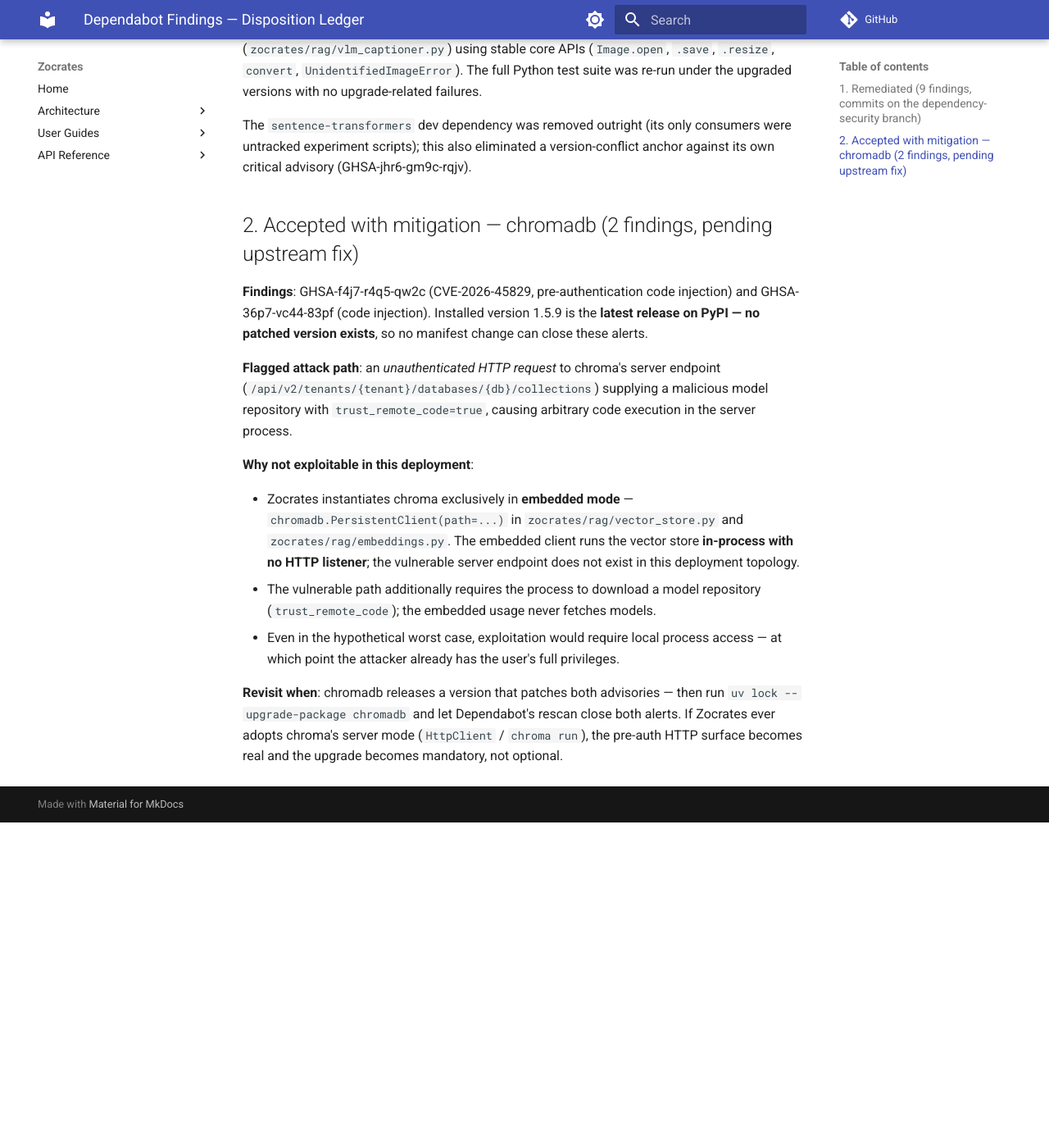
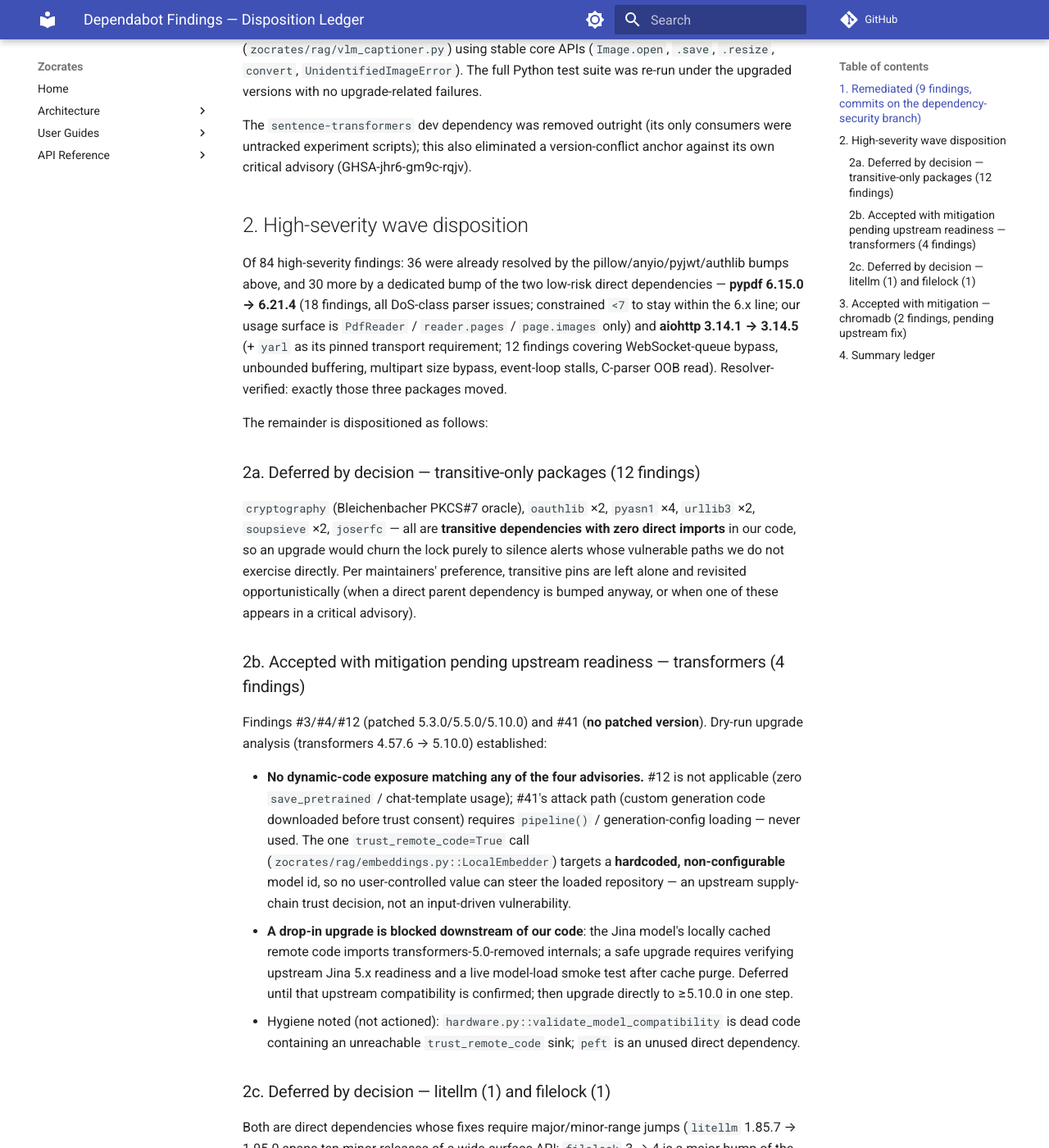
Before and after one commit to alexplaka/Zocrates, an MkDocs documentation site: the page built from docs/architecture/dependabot-accepted-findings.md, in a window 1280 px wide and 1400 px high, scrolled down 1031 px. Shown: the whole window at 82% size. Built offline with MkDocs 1.6.1 and Material for MkDocs 9.7.7, drawn with Linux system fonts in a browser that asks for light colours; comment, search, counter and statistics services are not loaded; before the commit the page ends 2034 px from its top, so only the background shows below that; some of the changed text lies outside the part shown.

Commit message:
docs(deps): high-severity wave disposition in Dependabot ledger
Record the high-severity disposition: 30 findings cleared by the pypdf/
aiohttp bumps, 36 auto-resolved by the earlier pillow/anyio/pyjwt/authlib
bumps, and the remainder dispositioned with rationale — transformers
accepted with mitigation (dry-run analysis found no exposure matching
any of the four advisories; the hardcoded-model-id trust_remote_code
call is a supply-chain trust decision, and a drop-in upgrade is blocked
downstream of our code by Jina's cached remote code), transitive-only
packages deferred by decision (zero direct imports), and litellm/filelock
deferred pending a compat-verification pass. Adds the summary ledger.

```diff
--- a/docs/architecture/dependabot-accepted-findings.md
+++ b/docs/architecture/dependabot-accepted-findings.md
@@ -19,7 +19,29 @@ Evidence for the bump safety: the resolver upgraded exactly these four packages
 
 The `sentence-transformers` dev dependency was removed outright (its only consumers were untracked experiment scripts); this also eliminated a version-conflict anchor against its own critical advisory (GHSA-jhr6-gm9c-rqjv).
 
-## 2. Accepted with mitigation — chromadb (2 findings, pending upstream fix)
+## 2. High-severity wave disposition
+
+Of 84 high-severity findings: 36 were already resolved by the pillow/anyio/pyjwt/authlib bumps above, and 30 more by a dedicated bump of the two low-risk direct dependencies — **pypdf 6.15.0 → 6.21.4** (18 findings, all DoS-class parser issues; constrained `<7` to stay within the 6.x line; our usage surface is `PdfReader` / `reader.pages` / `page.images` only) and **aiohttp 3.14.1 → 3.14.5** (+ `yarl` as its pinned transport requirement; 12 findings covering WebSocket-queue bypass, unbounded buffering, multipart size bypass, event-loop stalls, C-parser OOB read). Resolver-verified: exactly those three packages moved.
+
+The remainder is dispositioned as follows:
+
+### 2a. Deferred by decision — transitive-only packages (12 findings)
+
+`cryptography` (Bleichenbacher PKCS#7 oracle), `oauthlib` ×2, `pyasn1` ×4, `urllib3` ×2, `soupsieve` ×2, `joserfc` — all are **transitive dependencies with zero direct imports** in our code, so an upgrade would churn the lock purely to silence alerts whose vulnerable paths we do not exercise directly. Per maintainers' preference, transitive pins are left alone and revisited opportunistically (when a direct parent dependency is bumped anyway, or when one of these appears in a critical advisory).
+
+### 2b. Accepted with mitigation pending upstream readiness — transformers (4 findings)
+
+Findings #3/#4/#12 (patched 5.3.0/5.5.0/5.10.0) and #41 (**no patched version**). Dry-run upgrade analysis (transformers 4.57.6 → 5.10.0) established:
+
+- **No dynamic-code exposure matching any of the four advisories.** #12 is not applicable (zero `save_pretrained` / chat-template usage); #41's attack path (custom generation code downloaded before trust consent) requires `pipeline()` / generation-config loading — never used. The one `trust_remote_code=True` call (`zocrates/rag/embeddings.py::LocalEmbedder`) targets a **hardcoded, non-configurable** model id, so no user-controlled value can steer the loaded repository — an upstream supply-chain trust decision, not an input-driven vulnerability.
+- **A drop-in upgrade is blocked downstream of our code**: the Jina model's locally cached remote code imports transformers-5.0-removed internals; a safe upgrade requires verifying upstream Jina 5.x readiness and a live model-load smoke test after cache purge. Deferred until that upstream compatibility is confirmed; then upgrade directly to ≥5.10.0 in one step.
+- Hygiene noted (not actioned): `hardware.py::validate_model_compatibility` is dead code containing an unreachable `trust_remote_code` sink; `peft` is an unused direct dependency.
+
+### 2c. Deferred by decision — litellm (1) and filelock (1)
+
+Both are direct dependencies whose fixes require major/minor-range jumps (`litellm` 1.85.7 → 1.95.0 spans ten minor releases of a wide-surface API; `filelock` 3 → 4 is a major bump of the library underpinning the config file-locking layer). Deferred pending a dedicated compat-verification pass with the full suite.
+
+## 3. Accepted with mitigation — chromadb (2 findings, pending upstream fix)
 
 **Findings**: GHSA-f4j7-r4q5-qw2c (CVE-2026-45829, pre-authentication code injection) and GHSA-36p7-vc44-83pf (code injection). Installed version 1.5.9 is the **latest release on PyPI — no patched version exists**, so no manifest change can close these alerts.
 
@@ -32,3 +54,16 @@ The `sentence-transformers` dev dependency was removed outright (its only consum
 - Even in the hypothetical worst case, exploitation would require local process access — at which point the attacker already has the user's full privileges.
 
 **Revisit when**: chromadb releases a version that patches both advisories — then run `uv lock --upgrade-package chromadb` and let Dependabot's rescan close both alerts. If Zocrates ever adopts chroma's server mode (`HttpClient` / `chroma run`), the pre-auth HTTP surface becomes real and the upgrade becomes mandatory, not optional.
+
+---
+
+## 4. Summary ledger
+
+| Disposition | Findings |
+|---|---|
+| Remediated via dependency bumps | 9 critical + 30 high (pypdf, aiohttp) + 36 high auto-resolved by the critical-wave bumps |
+| Removed outright | sentence-transformers (dev dependency, unused consumers) |
+| Accepted with mitigation, pending upstream fix | chromadb ×2 (critical) — embedded-only deployment |
+| Accepted with mitigation, pending upstream 5.x readiness | transformers ×4 (high) — hardcoded model id, no matching exposure |
+| Deferred by decision (transitive-only, no direct usage) | cryptography, oauthlib ×2, pyasn1 ×4, urllib3 ×2, soupsieve ×2, joserfc (12 high) |
+| Deferred by decision (compat-verification pass needed) | litellm, filelock (2 high) |
```
